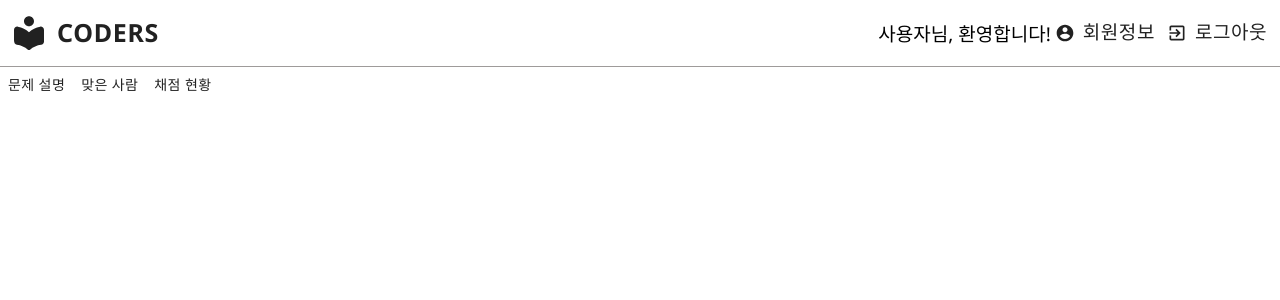
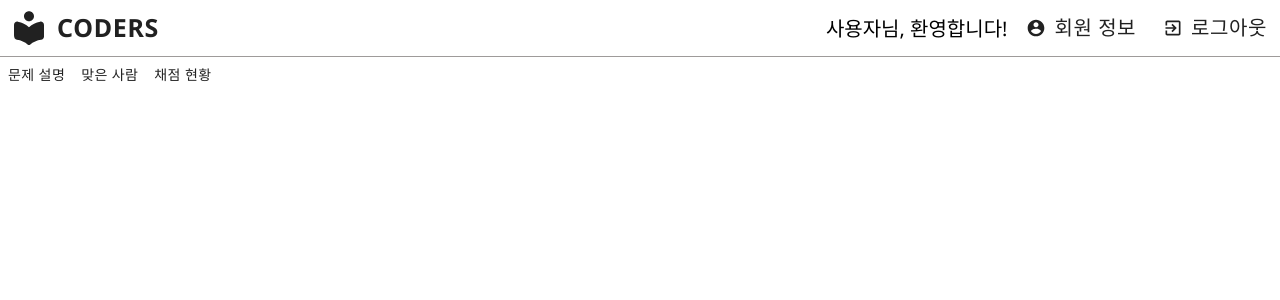
Before and after one commit to CSUOS/coders, a React (Create React App) app in the folder frontend/: page /problem in a window 1280 px wide. Shown: the top 300 px of the page. Built offline with nearby package versions, Linux system fonts and the light colour scheme.

Commit message:
Edit header scss

```diff
--- a/frontend/src/components/UI/Header.js
+++ b/frontend/src/components/UI/Header.js
@@ -30,7 +30,7 @@ const Header = ({ userName }) => {
 					님, 환영합니다!
 				</Grid>
 				<Link to="/user">
-					<Button startIcon={<AccountCircleIcon />}>회원정보</Button>
+					<Button startIcon={<AccountCircleIcon />}>회원 정보</Button>
 				</Link>
 				<Link to="/login">
 					<Button startIcon={<ExitToAppIcon />}>로그아웃</Button>
--- a/frontend/src/scss/UI/_header.scss
+++ b/frontend/src/scss/UI/_header.scss
@@ -1,12 +1,12 @@
 .header {
   display: flex;
-  padding: 5px 5px;
+  padding: 0px 5px;
   align-items: center;
   border-bottom: 1px solid $grey;
-  font-size: 19px;
-  Button{
-	  font-size: 25px;
-	  font-weight: 700;
+  font-size: 20px;
+  Button {
+    font-size: 25px;
+    font-weight: 700;
   }
   .header-buttons {
     display: flex;
@@ -14,8 +14,9 @@
     justify-content: flex-end;
     align-items: center;
     Button {
-	  font-size: inherit;
+      font-size: inherit;
 	  font-weight: initial;
+	  margin-left: 15px;
     }
   }
 }
```
Also changed, not shown: 1 other file (tests, documents, lock files or other folders).
